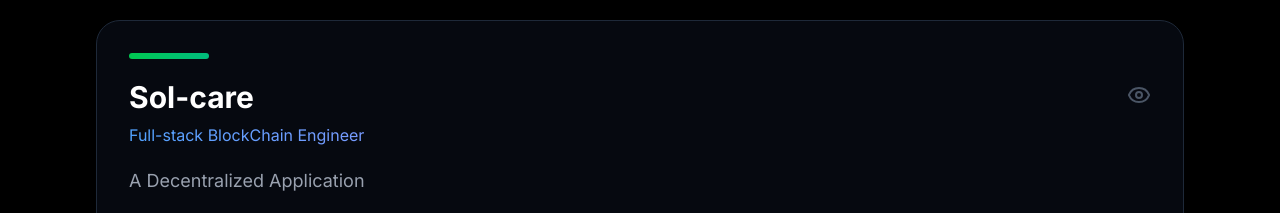
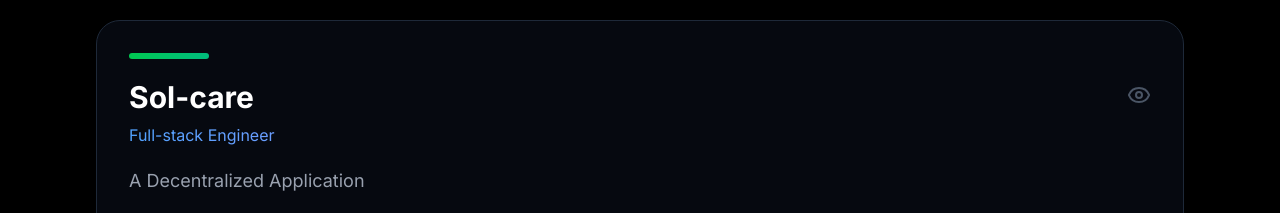
Before and after one commit to Dulesh123/Portfolio, a Next.js app: page / in a window 1280 px wide. Shown: the part 1360-1573 px from the top of the page. Built offline with nearby package versions, Linux system fonts and the light colour scheme.

Commit message:
adding_text

```diff
--- a/app/page.tsx
+++ b/app/page.tsx
@@ -111,7 +111,7 @@ export default function Portfolio() {
     {
       id: 3,
       title: "Sol-care",
-      role: "Full-stack BlockChain Engineer",
+      role: "Full-stack Engineer",
       description: "A Decentralized Application",
       details:
         "Multi-chain wallet with blockchain data fetching using JSON-RPC.",
```
